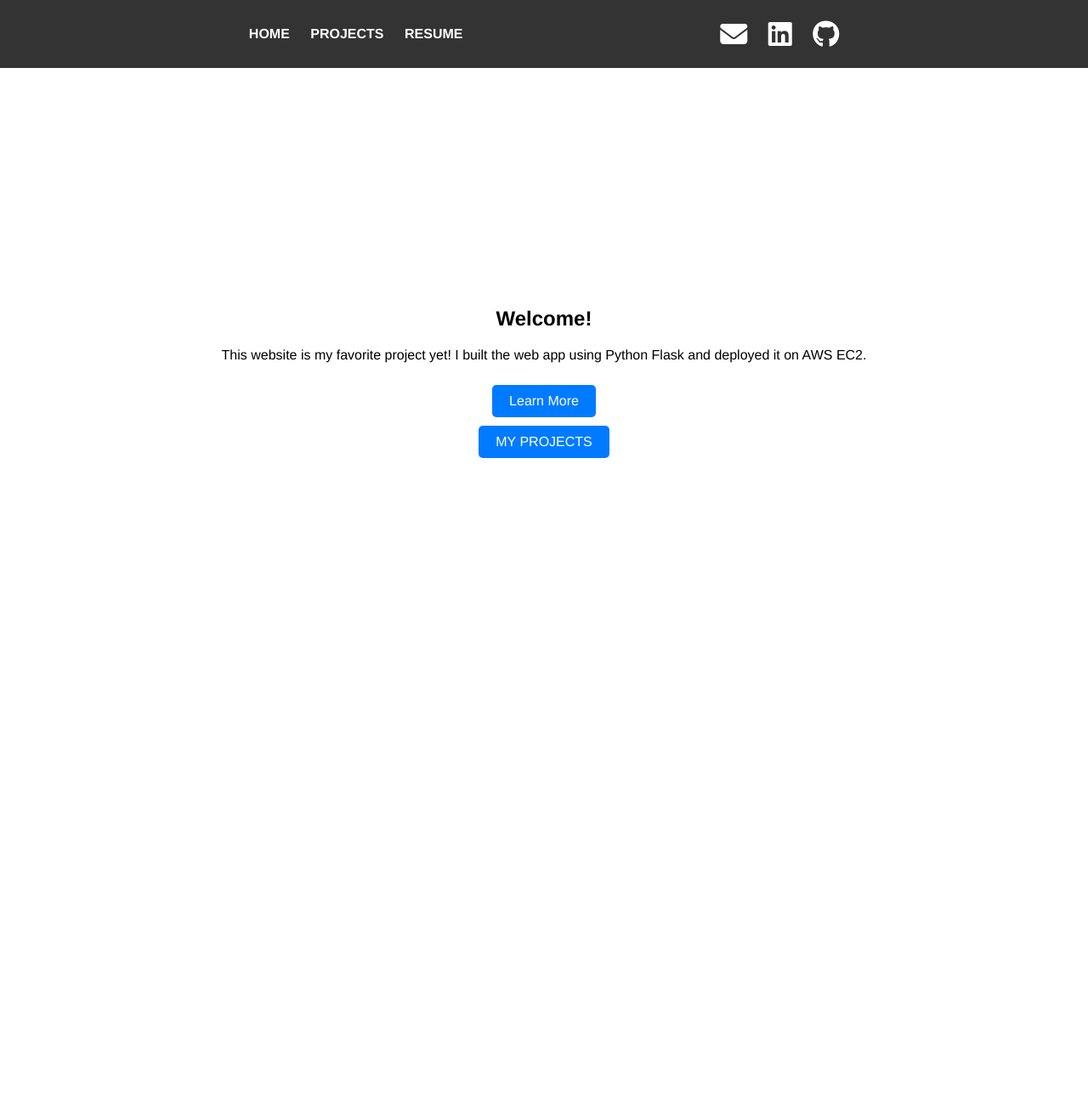
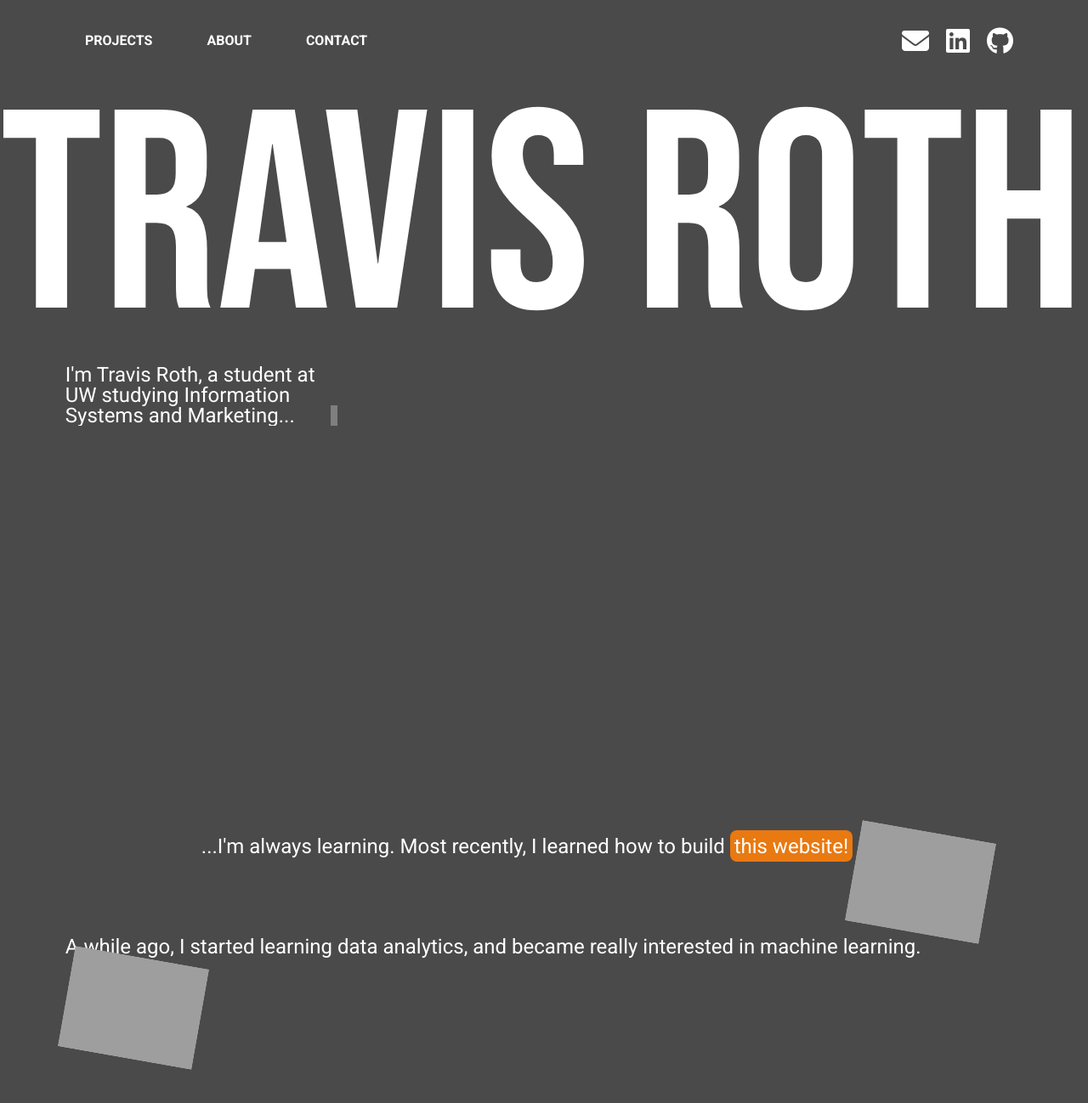
Before and after one commit to travis-roth/website, a Flask app: page / in a window 1280 px wide. Shown: the whole page at 85% size. Before the commit the page ends 539 px from the top, so only its background shows below. Run offline with Flask 3, Linux system fonts and the light colour scheme; some libraries are stand-ins or nearby versions; grey boxes are pictures that could not be loaded.

Commit message:
renovated frontend

```diff
--- a/server.py
+++ b/server.py
@@ -7,8 +7,6 @@ from waitress import serve
 import logging
 from logging.handlers import RotatingFileHandler
 from flask_migrate import Migrate
-import pandas as pd
-import uuid
 from urllib.parse import urlparse
 from ip2geotools.databases.noncommercial import DbIpCity  # Using ip2geotools library for geolocation
 
@@ -30,22 +28,22 @@ configure_logging(app)
 def index():
 
     logger.debug('Rendering index page')
-    return render_template('index.html')
+    return render_template('index.html', current_page='home')
 
 @app.route('/projects')
 def projects():
     logger.debug('Rendering projects page')
-    return render_template('projects.html')
+    return render_template('projects.html', current_page='projects')
 
 @app.route('/policy')
 def policy():
     logger.debug('Rendering policy page')
-    return render_template('policy.html')
+    return render_template('policy.html', current_page='policy')
 
 @app.route('/weather_home')
 def weather_home():
     logger.debug('Rendering weather home page')
-    return render_template('/weather_proj/weather_home.html')
+    return render_template('/weather_proj/weather_home.html', current_page='projects')
 
 @app.route('/weather')
 def get_weather():
@@ -58,20 +56,21 @@ def get_weather():
     #city is not found by api
     if not weather_data['cod'] == 200:
         logger.warning('City not found: %s', city)
-        return render_template('/weather_proj/city-not-found.html')
+        return render_template('/weather_proj/city-not-found.html', current_page='projects')
 
     return render_template(
         "/weather_proj/weather.html",
         title=weather_data["name"],
         status=weather_data["weather"][0]["description"].capitalize(),
         temp=f"{weather_data['main']['temp']:.1f}",
-        feels_like=f"{weather_data['main']['feels_like']:.1f}"
+        feels_like=f"{weather_data['main']['feels_like']:.1f}",
+        current_page='projects'
     )
 
 @app.route('/resume')
 def resume():
     logger.debug('Rendering resume page')
-    return render_template('/resume.html')
+    return render_template('/resume.html', current_page='resume')
 
 @app.route('/website')
 def website():
--- a/static/scripts/frontend.js
+++ /dev/null
@@ -1,106 +0,0 @@
-function getCookie(name) {
-    var cookieName = name + "=";
-    var decodedCookie = decodeURIComponent(document.cookie);
-    var cookieArray = decodedCookie.split(';');
-    for(var i = 0; i < cookieArray.length; i++) {
-        var cookie = cookieArray[i].trim();
-        if (cookie.indexOf(cookieName) === 0) {
-            return cookie.substring(cookieName.length, cookie.length);
-        }
-    }
-    return null;
-}
-
-// Function to set a cookie
-function setCookie(name, value, days) {
-    var expires = "";
-    if (days) {
-        var date = new Date();
-        date.setTime(date.getTime() + (days * 24 * 60 * 60 * 1000));
-        expires = "; expires=" + date.toUTCString();
-    }
-    document.cookie = name + "=" + (value || "") + expires + "; path=/";
-}
-
-// Function to track custom events, including screen information
-function trackEvent(eventName, eventData) {
-    var cookieId = getCookie('cookie_id'); // Get the user ID from the cookie
-    if (!cookieId) {
-        // Generate a new user ID if it doesn't exist
-        cookieId = Math.random().toString(36).substring(2, 15) + Math.random().toString(36).substring(2, 15);
-        setCookie('cookie_id', cookieId, 30); // Set the user ID as a cookie (valid for 30 days)
-    }
-
-    // Include screen dimensions and orientation in the event data
-    eventData.screenWidth = window.screen.width;
-    eventData.screenHeight = window.screen.height;
-    eventData.screenOrientation = window.screen.orientation.type;
-    eventData.languages = navigator.languages;
-    eventData.userAgent = navigator.userAgent;
-    eventData.timeZone = Intl.DateTimeFormat().resolvedOptions().timeZone;
-
-
-    // Send a request to log the custom event
-    fetch('/log/event', {
-        method: 'POST',
-        headers: {
-            'Content-Type': 'application/json'
-        },
-        body: JSON.stringify({
-            eventType: eventName,
-            eventData: {
-                cookieId: cookieId,
-                screenWidth: eventData.screenWidth,
-                screenHeight: eventData.screenHeight,
-                screenOrientation: eventData.screenOrientation,
-                languages: eventData.languages,
-                userAgent: eventData.userAgent,
-                timeZone: eventData.timeZone,
-                ...eventData
-            },
-            timestamp: new Date().toISOString()
-        })
-    })
-    .then(response => {
-        if (!response.ok) {
-            console.error('Failed to log event:', response.statusText);
-        }
-    })
-    .catch(error => {
-        console.error('Error logging event:', error);
-    });
-}
-
-// Event delegation to handle all events dynamically
-document.addEventListener('click', function(event) {
-    var target = event.target;
-
-    // Example: Track button clicks
-    if (target.tagName === 'BUTTON') {
-        // Track the button click event
-        trackEvent('button_click', {
-            htmlId: target.id,
-            buttonText: target.innerText
-        });
-    }
-
-    // Example: Track input changes
-    if (target.tagName === 'INPUT') {
-        // Track the input change event
-        trackEvent('input_change', {
-            htmlId: target.id,
-            inputValue: target.value
-        });
-    }
-
-    // Add more event handling logic as needed for other types of events
-});
-
-// Example: Track page views when the page loads
-window.addEventListener('load', function() {
-    // Track the page view event
-    trackEvent('page_view', {
-        url: window.location.href,
-        referrer: document.referrer
-    });
-});
--- /dev/null
+++ b/static/scripts/script.js
@@ -0,0 +1,25 @@
+window.addEventListener('scroll', function() {
+    var header = document.getElementById('hero-name');
+    var scrollPosition = window.scrollY;
+    var maxScroll = document.body.clientHeight - window.innerHeight;
+    var percentageScrolled = scrollPosition / maxScroll;
+
+    // Define the colors you want to transition between
+    var colorStart = [255, 255, 255]; // Start color (red in this example)
+    var colorEnd = [233, 121, 17]; // End color (blue in this example)
+
+    // Calculate the intermediate color
+    var interpolatedColor = colorTransition(colorStart, colorEnd, percentageScrolled);
+
+    // Set the color of the header
+    header.style.color = 'rgb(' + interpolatedColor.join(',') + ')';
+});
+
+// Function to calculate intermediate color based on percentage
+function colorTransition(startColor, endColor, percentage) {
+    var result = [];
+    for (var i = 0; i < 3; i++) {
+        result.push(Math.round(startColor[i] + (endColor[i] - startColor[i]) * percentage));
+    }
+    return result;
+}
--- /dev/null
+++ b/static/styles/reset.css
@@ -0,0 +1,48 @@
+/* http://meyerweb.com/eric/tools/css/reset/
+   v2.0 | 20110126
+   License: none (public domain)
+*/
+
+html, body, div, span, applet, object, iframe,
+h1, h2, h3, h4, h5, h6, p, blockquote, pre,
+a, abbr, acronym, address, big, cite, code,
+del, dfn, em, img, ins, kbd, q, s, samp,
+small, strike, strong, sub, sup, tt, var,
+b, u, i, center,
+dl, dt, dd, ol, ul, li,
+fieldset, form, label, legend,
+table, caption, tbody, tfoot, thead, tr, th, td,
+article, aside, canvas, details, embed,
+figure, figcaption, footer, header, hgroup,
+menu, nav, output, ruby, section, summary,
+time, mark, audio, video {
+	margin: 0;
+	padding: 0;
+	border: 0;
+	font-size: 100%;
+	font: inherit;
+	vertical-align: baseline;
+}
+/* HTML5 display-role reset for older browsers */
+article, aside, details, figcaption, figure,
+footer, header, hgroup, menu, nav, section {
+	display: block;
+}
+body {
+	line-height: 1;
+}
+ol, ul {
+	list-style: none;
+}
+blockquote, q {
+	quotes: none;
+}
+blockquote:before, blockquote:after,
+q:before, q:after {
+	content: '';
+	content: none;
+}
+table {
+	border-collapse: collapse;
+	border-spacing: 0;
+}
--- a/static/styles/style.css
+++ b/static/styles/style.css
@@ -1,45 +1,147 @@
+@import url('https://fonts.googleapis.com/css2?family=Roboto:ital,wght@0,100;0,300;0,400;0,500;0,700;0,900;1,100;1,300;1,400;1,500;1,700;1,900&display=swap');
+@import url('https://fonts.googleapis.com/css2?family=Bebas+Neue&display=swap');
+@import url('reset.css');
+
+li,a,button,p {
+    font-family: "Roboto",sans-serif;
+    font-weight: 500px;
+    font-size: 1em;
+    color: #fff;
+    text-decoration: none;
+    margin: 0;
+}
+
+h1 {
+    font-family: "Roboto",sans-serif;
+    font-weight: 500px;
+    font-size: 1.5em;
+    text-decoration: none;
+    margin-block-start: 0;
+    margin-block-end: 0;
+}
+
 body {
-    font-family: 'Helvetica', sans-serif;
-    overflow: auto;
-    position: absolute;
+    overflow-x: hidden;
     width: 100%;
     height: 100%;
     display: flex;
     flex-direction: column;
     margin: 0;
+    background-color: #4b4a4a;
 }
 
 header {
-    font-family: 'Helvetica', sans-serif;
-    font-weight:bolder;
-    background-color: #333;
-    color: #fff;
-    text-align: center;
     display: flex;
-    flex-direction: row;
-    justify-content: space-evenly;
+    justify-content: space-between;
     align-items: center;
-    height: 80px;
+    padding: 1.5rem 5rem;
+    background-color: #4b4a4a;
 }
+
+footer {
+    display: flex;
+    justify-content: center;
+    align-items: center;
+    padding: 1.5rem 5rem;
+}
+
 
 main {
     flex: 1;
     display: flex;
     flex-direction: column;
     justify-content: center;
-    align-items: center;
+    align-items: left;
+    color:#fff;
   }
 
 section {
-text-align: center;
+    display: flex;
+    flex-direction: row;
+    text-align: left;
 }
 
-.section-item {
-    padding: 200px
+section.hero {
+    flex: 1;
+    display: flex;
+    height: 80vh;
+    flex-direction: column;
+    overflow: hidden;
+    align-items: flex-start;
 }
 
-.profile-photo {
-    max-width: 300px;
+
+section.projects {
+    display: flex;
+    flex-direction: column;
+    justify-content: flex-start;
+    padding-top: 4.8rem;
+    margin-top: 25rem;
+    margin-left: 4.8rem;
+}
+
+.project1 {
+    display: flex;
+    flex-direction: row;
+}
+
+.project1 a {
+    background-color: #e97911;
+    padding: .3rem;
+    border-radius: .5rem;
+}
+
+#computergif {
+    max-width: 10rem;
+    transform: rotate(10deg);
+}
+
+#project1-1 {
+    margin-left: 10rem;
+    line-height: 1.5em;
+
+}
+
+.hero-name {
+    margin: 0;
+    width: 100%;
+    display: flex;
+    justify-content: flex-start; /* Center horizontally */
+    align-items: center; /* Center vertically */
+    overflow: hidden;
+}
+
+#hero-name {
+    font-family: "Bebas Neue", sans-serif;
+    font-style: normal;
+    font-size: 26vw;
+    margin: 0;
+    text-align: center;
+    white-space: nowrap;
+    overflow-x: visible;
+    color: #fff;
+    transition: color 0.3s;
+
+}
+
+.hero-text {
+    display: flex;
+    flex-direction: row;
+    overflow-wrap: normal;
+    margin-left: 4.8rem;
+    width: 20rem;
+    justify-content: flex-end;
+    position: relative;
+}
+
+#cursor {
+    width: .5rem; /* Adjust the width to make the block thicker */
+    height: 1.5rem;
+    background-color: white;
+    animation: blink 1s infinite;
+    position: absolute;
+    bottom: 0;
+    right: 0;
 }
 
 nav ul {
@@ -66,25 +168,46 @@ nav a {
     color: #fff;
     text-decoration: none;
     border-radius: 5px;
+    border-width: 0;
     margin-top: 10px;
 }
 
 .nav-link {
     display: inline-block;
-    padding: 10px;
+    padding: 10px 20px;
     color: #fff;
     text-decoration: none;
-    border-radius: 5px;
+    border-radius: 30px;
     border: 2px white;
 }
 
 .nav-link:hover {
-    background-color: #4b4a4a; /* Add a subtle background color on hover if desired */
+    color: rgb(233, 121, 17);
+    transition: color 0.3s ease;
 }
+
+
+
+@keyframes blink {
+    0%, 100% {
+        opacity: 1;
+    }
+    50% {
+        opacity: 0;
+    }
+}
+
 
 i.fas,
 i.fa-brands {
-    font-size: xx-large;
-    padding:10px;
+    font-size: 2rem;
+    padding:.5rem;
     color: #fff;
+    border-radius: .25rem;
 }
+
+i.fas:hover,
+i.fa-brands:hover {
+    color: #e97911;
+    transition: color 0.3s ease;
+}
--- a/templates/base.html
+++ b/templates/base.html
@@ -19,22 +19,21 @@
     {% block head %}{% endblock %}
     <script src="https://cmp.osano.com/16BWMWU3l2LWr4HS2/7c2fd6a3-310f-4480-9396-03e45cec2669/osano.js"></script>
     <script src="https://kit.fontawesome.com/e208d49caf.js" crossorigin="anonymous"></script>
-    <script src="{{ url_for('static', filename='scripts/frontend.js') }}"></script>
+
 </head>
 
 <body>
     <header>
-        <section>
-            <a href="/index" class="nav-link">HOME</a>
-            <a href="/projects" class="nav-link">PROJECTS</a>
-            <a href="/resume" class="nav-link">RESUME</a>
-        </section>
-
-        <section>
+        <nav>
+            <li><a href="/" class="nav-link">PROJECTS</a></li>
+            <li><a href="/projects" class="nav-link">ABOUT</a></li>
+            <li><a href="/resume" class="nav-link">CONTACT</a></li>
+        </nav>
+        <div class="nav-social-links">
             <a href="mailto:travisro@outlook.com"><i class="fas fa-envelope"></i></a>
             <a href="https://linkedin.com/in/travis-roth" target="_blank"><i class="fa-brands fa-linkedin"></i></a>
             <a href="https://github.com/travis-roth" target="_blank"><i class="fa-brands fa-github"></i></a>
-        </section>
+        </div>
     </header>
 
     <main>
@@ -42,5 +41,9 @@
         {% block content %}{% endblock %}
 
     </main>
+
+    <footer>
+
+    </footer>
 </body>
 </html>
--- a/templates/index.html
+++ b/templates/index.html
@@ -2,18 +2,33 @@
 
 {% block title %}Home{% endblock %}
 
+{% block head %}
+{% endblock %}
 
 {% block content %}
+    <section class="hero">
+        <div class="hero-name">
+            <h1 id="hero-name">TRAVIS ROTH</h1>
+        </div>
+        <div class="hero-text" id="hero-text">
+            <h1>I'm Travis Roth, a student at UW studying Information Systems and Marketing...</h1>
+            <div id="cursor"></div>
+        </div>
+    </section>
+    <section class="projects">
+        <div class="project1" id="project1">
+            <h1 id="project1-1">...I'm always learning. Most recently, I learned how to build <a href="/website">this website!</a><h1>
+            <img id="computergif" src="https://media.tenor.com/LmKTgSCWvQwAAAAi/this-is-the-end.gif" alt="1990s computer 16bit gif">
+        </div>
 
-    <section>
-        <h1>Welcome!</h1>
-        <p>This website is my favorite project yet! I built the web app using Python Flask and deployed it on AWS EC2.</p>
-        <a href="/website" class="btn" id="website_button">Learn More</a>
+        <div class="project2" id="project2">
+            <h1 id="project2-1">A while ago, I started learning data analytics, and became really interested in machine learning.</a><h1>
+            <img id="computergif" src="https://media.tenor.com/LmKTgSCWvQwAAAAi/this-is-the-end.gif" alt="1990s computer 16bit gif">
+        </div>
+    </section>
 
-    </section>
-    <section>
-        <a href="/projects" class="btn" id="landing_projects_button">MY PROJECTS</a>
-    </section>
+    <script src="{{ url_for('static', filename='scripts/script.js') }}"></script>
+
 
 
 
```
